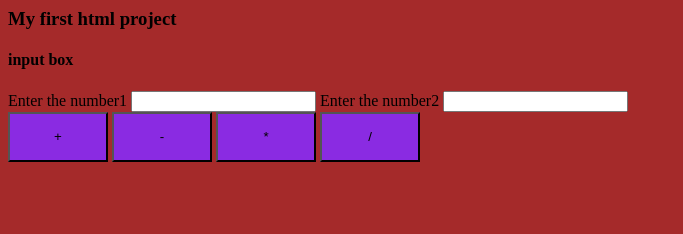
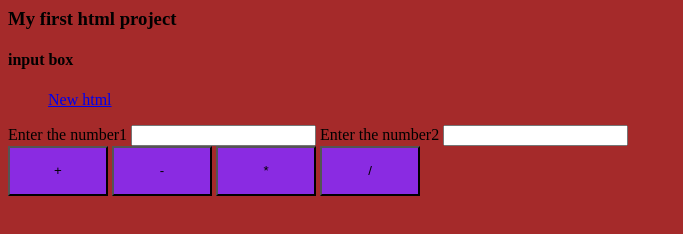
Before and after one commit to Newtamkashyap/html-project, a plain HTML site: page docs/index.html in a window 1280 px wide. Shown: the whole page, without its empty margins (0-683 px from the left). Drawn offline with Linux system fonts and the light colour scheme.

Commit message:
new html

```diff
--- a/docs/index.html
+++ b/docs/index.html
@@ -49,6 +49,9 @@ function commonMath(name){
     <body class="body">
         <h3>My first html project</h3>
         <h4>input box</h4>
+        <ul>
+            <a href="new.html">New html</a>
+        </ul>
         <label> Enter the number1</label>
        <input type="text" id="num1">
        <label> Enter the number2</label>
```
